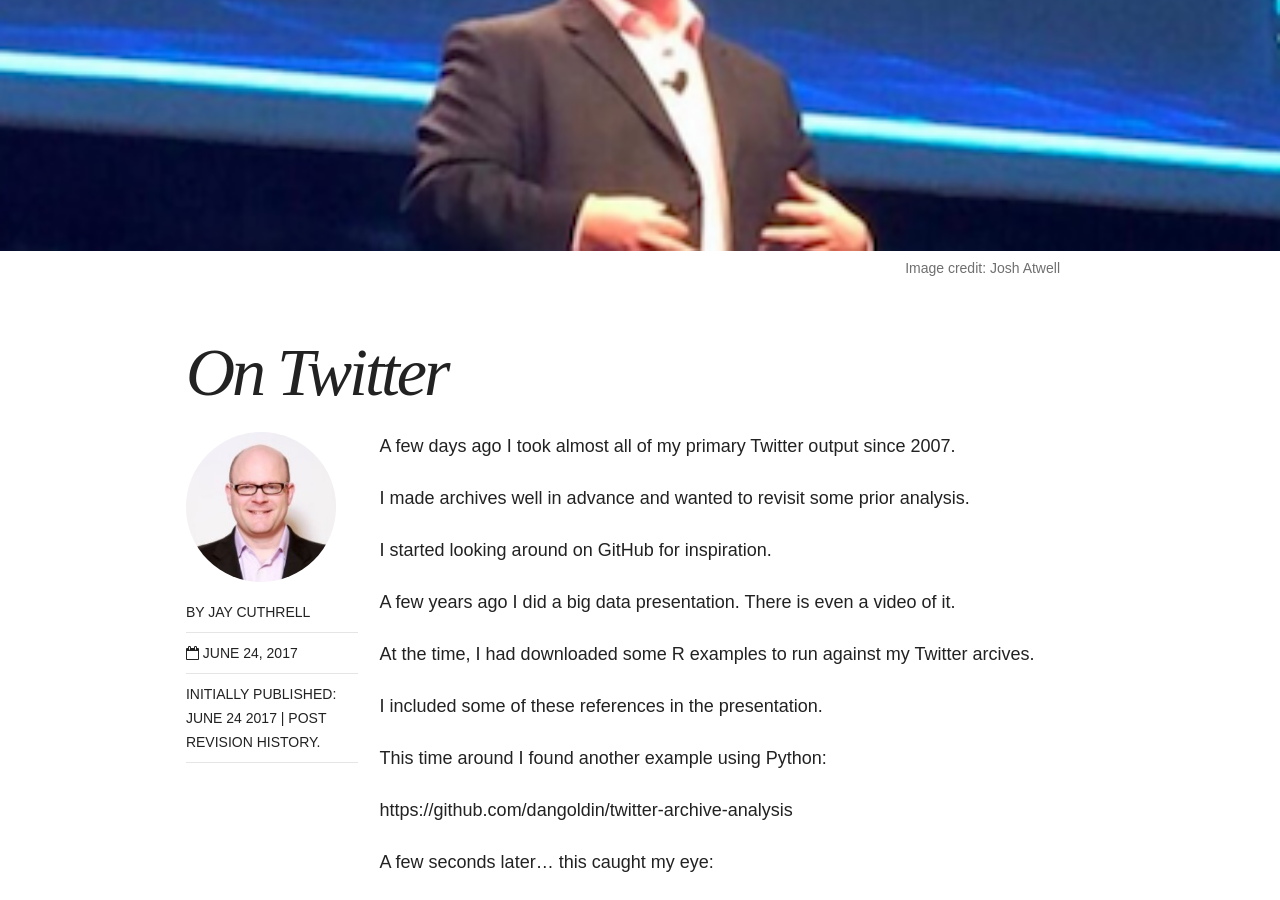
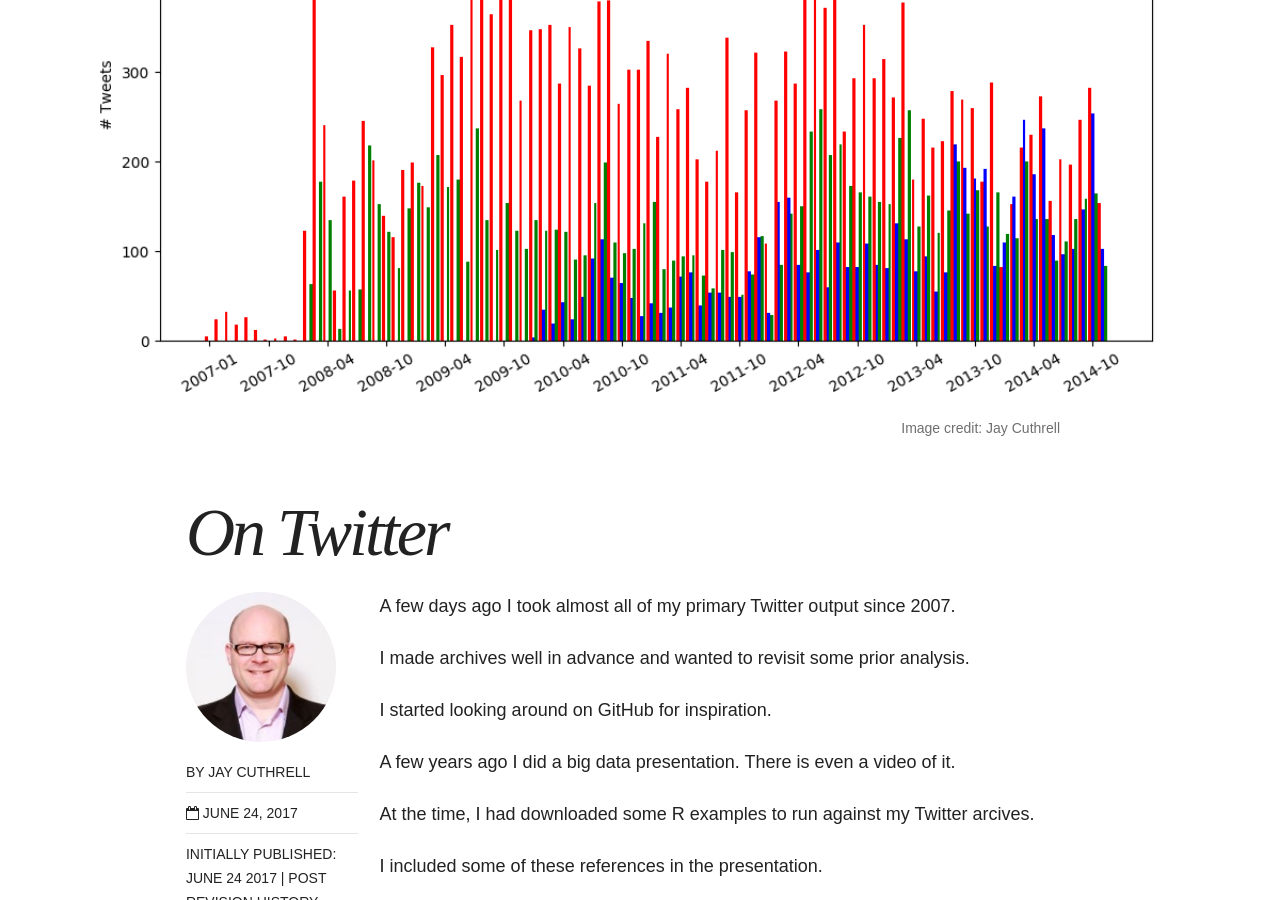
Before and after one commit to nsshommo/jaycuthrell.github.io, a Jekyll site: the page built from blog/_posts/2017-06-24-on-twitter.md, in a window 1280 px wide and 900 px high, scrolled down 328 px. Built offline with Jekyll 4.4.1, drawn with Linux system fonts in a browser that asks for light colours; nearby versions of some CDN libraries; comment, search, counter and statistics services are not loaded.

Commit message:
twitter post image

```diff
--- a/blog/_posts/2017-06-24-on-twitter.md
+++ b/blog/_posts/2017-06-24-on-twitter.md
@@ -2,6 +2,12 @@
 layout: post
 title: "On Twitter"
 date: 2017-06-24 12:42
+excerpt: "An examination of my Twitter archives"
+image:
+  feature: qthrul-by-month-type.png
+  credit: Jay Cuthrell
+  creditlink: http://jaycuthrell.com
+
 ---
 
 A few days ago I took almost all of my primary Twitter output since 2007.
```
